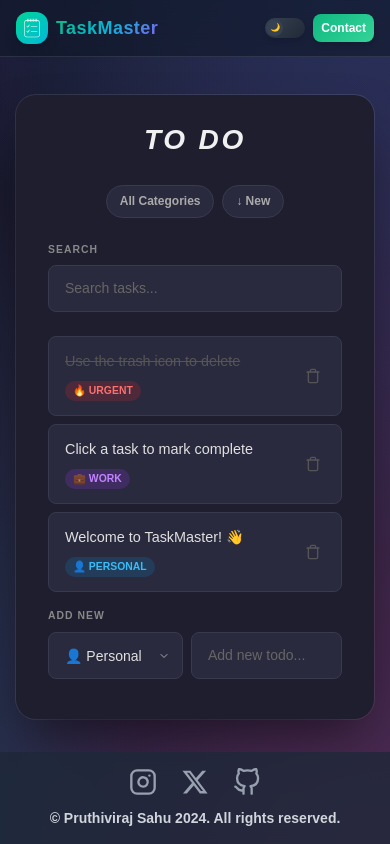
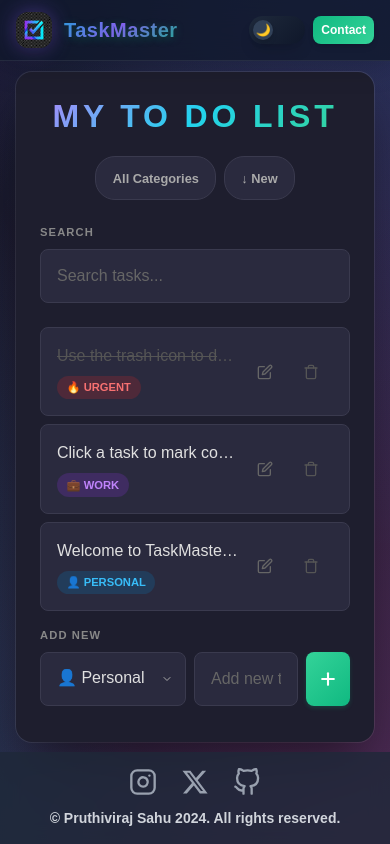
Before and after one commit to Pruthivi13/OIBSIP_task3, a React (Vite) app: page / in a window 390 px wide. Built offline with nearby package versions, Linux system fonts and the light colour scheme.

Commit message:
UI/UX improvements: new logo, Google Sans font, edit functionality, mobile optimization, premium header design

```diff
--- a/index.html
+++ b/index.html
@@ -2,7 +2,7 @@
 <html lang="en">
   <head>
     <meta charset="UTF-8" />
-    <link rel="icon" type="image/svg+xml" href="/OnlineWebFonts_COM_Icons_11cb5d4455d28356663fa525a32aa316/To_Do_List.svg" />
+    <link rel="icon" type="image/png" href="/taskmaster_logo.png" />
     <meta name="viewport" content="width=device-width, initial-scale=1.0" />
     <title>TaskMaster</title>
   </head>
--- a/src/App.jsx
+++ b/src/App.jsx
@@ -39,6 +39,8 @@
   const [searchTerm, setSearchTerm] = useState('');
   const [filterCategory, setFilterCategory] = useState('All');
   const [sortBy, setSortBy] = useState('Newest'); // 'Newest', 'Oldest', 'A-Z'
+  const [editingId, setEditingId] = useState(null);
+  const [editText, setEditText] = useState('');
 
   // Save to localStorage whenever tasks change
   useEffect(() => {
@@ -71,11 +73,36 @@
   };
 
   const toggleComplete = (id) => {
+    if (editingId === id) return; // Don't toggle while editing
     setTasks((prev) =>
       prev.map((task) =>
         task.id === id ? { ...task, completed: !task.completed } : task
       )
     );
+  };
+
+  const startEdit = (id, currentTitle) => {
+    setEditingId(id);
+    setEditText(currentTitle);
+  };
+
+  const saveEdit = () => {
+    if (editText.trim() === '') {
+      alert('Task cannot be empty');
+      return;
+    }
+    setTasks((prev) =>
+      prev.map((task) =>
+        task.id === editingId ? { ...task, title: editText.trim() } : task
+      )
+    );
+    setEditingId(null);
+    setEditText('');
+  };
+
+  const cancelEdit = () => {
+    setEditingId(null);
+    setEditText('');
   };
 
   // Filter & Sort Logic
@@ -101,7 +128,7 @@
         <div className="minimal-container">
           {/* Header Section with Sort/Filter */}
           <div className="flex flex-col items-center mb-6">
-            <h1 className="app-title mb-2">TO DO</h1>
+            <h1 className="app-title mb-2">MY TO DO LIST</h1>
 
             {/* Controls Bar */}
             <div className="flex gap-2 items-center justify-center w-full">
@@ -165,6 +192,45 @@
                   key={task.id}
                   className={`task-row ${task.completed ? 'completed' : ''}`}
                 >
+                  {editingId === task.id ? (
+                    // Edit Mode
+                    <>
+                      <input
+                        type="text"
+                        value={editText}
+                        onChange={(e) => setEditText(e.target.value)}
+                        className="minimal-input flex-1"
+                        autoFocus
+                        onKeyDown={(e) => {
+                          if (e.key === 'Enter') saveEdit();
+                          if (e.key === 'Escape') cancelEdit();
+                        }}
+                      />
+                      <div className="flex gap-2 ml-2">
+                        <button
+                          onClick={saveEdit}
+                          className="edit-btn save"
+                          aria-label="Save"
+                        >
+                          <svg xmlns="http://www.w3.org/2000/svg" width="16" height="16" viewBox="0 0 24 24" fill="none" stroke="currentColor" strokeWidth="2" strokeLinecap="round" strokeLinejoin="round">
+                            <polyline points="20 6 9 17 4 12"></polyline>
+                          </svg>
+                        </button>
+                        <button
+                          onClick={cancelEdit}
+                          className="edit-btn cancel"
+                          aria-label="Cancel"
+                        >
+                          <svg xmlns="http://www.w3.org/2000/svg" width="16" height="16" viewBox="0 0 24 24" fill="none" stroke="currentColor" strokeWidth="2" strokeLinecap="round" strokeLinejoin="round">
+                            <line x1="18" y1="6" x2="6" y2="18"></line>
+                            <line x1="6" y1="6" x2="18" y2="18"></line>
+                          </svg>
+                        </button>
+                      </div>
+                    </>
+                  ) : (
+                    // View Mode
+                    <>
                       <div className="flex flex-col flex-1 gap-1 min-w-0" onClick={() => toggleComplete(task.id)}>
                         <span className="task-text truncate">{task.title}</span>
                         <span className={`category-tag ${task.category.toLowerCase()}`}>
@@ -172,9 +238,20 @@
                         </span>
                       </div>
 
+                      <div className="flex gap-2 ml-2">
+                        <button
+                          onClick={(e) => { e.stopPropagation(); startEdit(task.id, task.title); }}
+                          className="edit-btn"
+                          aria-label="Edit task"
+                        >
+                          <svg xmlns="http://www.w3.org/2000/svg" width="16" height="16" viewBox="0 0 24 24" fill="none" stroke="currentColor" strokeWidth="2" strokeLinecap="round" strokeLinejoin="round">
+                            <path d="M11 4H4a2 2 0 0 0-2 2v14a2 2 0 0 0 2 2h14a2 2 0 0 0 2-2v-7"></path>
+                            <path d="M18.5 2.5a2.121 2.121 0 0 1 3 3L12 15l-4 1 1-4 9.5-9.5z"></path>
+                          </svg>
+                        </button>
                         <button
                           onClick={(e) => { e.stopPropagation(); deleteTask(task.id); }}
-                    className="delete-btn ml-2"
+                          className="delete-btn"
                           aria-label="Delete task"
                         >
                           <svg xmlns="http://www.w3.org/2000/svg" width="16" height="16" viewBox="0 0 24 24" fill="none" stroke="currentColor" strokeWidth="2" strokeLinecap="round" strokeLinejoin="round">
@@ -182,6 +259,9 @@
                             <path d="M19 6v14a2 2 0 0 1-2 2H7a2 2 0 0 1-2-2V6m3 0V4a2 2 0 0 1 2-2h4a2 2 0 0 1 2 2v2"></path>
                           </svg>
                         </button>
+                      </div>
+                    </>
+                  )}
                 </div>
               ))
             )}
@@ -210,9 +290,13 @@
                 placeholder="Add new todo..."
                 className="minimal-input flex-1"
               />
+              <button type="submit" className="add-btn" aria-label="Add task">
+                <svg xmlns="http://www.w3.org/2000/svg" width="20" height="20" viewBox="0 0 24 24" fill="none" stroke="currentColor" strokeWidth="2.5" strokeLinecap="round" strokeLinejoin="round">
+                  <line x1="12" y1="5" x2="12" y2="19"></line>
+                  <line x1="5" y1="12" x2="19" y2="12"></line>
+                </svg>
+              </button>
             </div>
-            {/* Mobile Submit Button (Optional, but good for UX) */}
-            <button type="submit" className="hidden">Add</button>
           </form>
         </div>
 
--- a/src/components/Header.jsx
+++ b/src/components/Header.jsx
@@ -8,15 +8,23 @@
       {/* Mobile: Stack layout, Desktop: Row layout */}
       <div className="flex items-center justify-between">
         {/* Left - Logo & App Name */}
-        <div className="flex items-center gap-2 md:gap-3">
-          <div className="w-8 h-8 md:w-10 md:h-10 rounded-xl bg-gradient-to-br from-emerald-400 to-cyan-500 flex items-center justify-center shadow-lg p-1.5 md:p-2">
+        <div className="flex items-center gap-3 md:gap-4">
+          <div className="w-9 h-9 md:w-11 md:h-11 rounded-xl overflow-hidden flex items-center justify-center shadow-xl"
+            style={{
+              boxShadow: '0 0 20px rgba(139, 92, 246, 0.4), 0 4px 15px rgba(0, 0, 0, 0.2)'
+            }}
+          >
             <img
-              src="/OnlineWebFonts_COM_Icons_11cb5d4455d28356663fa525a32aa316/To_Do_List.svg"
+              src="/taskmaster_logo.png"
               alt="TaskMaster Logo"
-              className="w-full h-full invert"
+              className="w-full h-full object-cover"
             />
           </div>
-          <h1 className="header-title text-lg md:text-xl font-bold tracking-wide">
+          <h1 className="header-title text-xl md:text-2xl font-bold tracking-wide"
+            style={{
+              textShadow: '0 2px 10px rgba(16, 185, 129, 0.3)'
+            }}
+          >
             TaskMaster
           </h1>
         </div>
@@ -33,27 +41,31 @@
             About
           </a>
 
-          {/* Theme Toggle */}
+          {/* Modern Theme Toggle Switch */}
           <button
             onClick={toggleTheme}
-            className="w-10 h-5 md:w-12 md:h-6 rounded-full transition-all duration-300 flex items-center p-0.5 md:p-1 cursor-pointer border-none shadow-md flex-shrink-0"
+            className="relative w-14 h-7 md:w-16 md:h-8 rounded-full transition-all duration-300 flex items-center p-1 cursor-pointer border-none shadow-lg flex-shrink-0"
             style={{
               background: isDark
-                ? 'linear-gradient(135deg, #374151, #1f2937)'
-                : 'linear-gradient(135deg, #60a5fa, #3b82f6)',
+                ? 'linear-gradient(135deg, #1e293b, #0f172a)'
+                : 'linear-gradient(135deg, #fbbf24, #f59e0b)',
             }}
             aria-label="Toggle theme"
           >
             <div
-              className={`w-4 h-4 md:w-4 md:h-4 rounded-full transition-all duration-300 flex items-center justify-center text-[8px] md:text-[10px] ${
-                isDark ? 'translate-x-0 bg-gray-700' : 'translate-x-5 md:translate-x-6 bg-yellow-300'
+              className={`absolute w-5 h-5 md:w-6 md:h-6 rounded-full transition-all duration-300 flex items-center justify-center shadow-md ${
+                isDark ? 'left-1 bg-slate-700' : 'right-1 bg-white'
               }`}
+              style={{
+                transform: isDark ? 'rotate(0deg)' : 'rotate(360deg)',
+              }}
             >
-              {isDark ? '🌙' : '☀️'}
+              <span className="text-xs md:text-sm">
+                {isDark ? '🌙' : '☀️'}
+              </span>
             </div>
           </button>
 
-          {/* Contact Button */}
           {/* Contact Button */}
           <a
             href="https://mail.google.com/mail/?view=cm&fs=1&to=mail.to.pruthivi@gmail.com"
--- a/src/index.css
+++ b/src/index.css
@@ -1,9 +1,10 @@
 @import "tailwindcss";
 
-@import url('https://fonts.googleapis.com/css2?family=Bricolage+Grotesque:opsz,wght@12..96,200..800&family=DM+Sans:ital,opsz,wght@0,9..40,100..1000;1,9..40,100..1000&family=Manrope:wght@200..800&display=swap');
+@import url('https://fonts.googleapis.com/css2?family=Bricolage+Grotesque:opsz,wght@12..96,200..800&family=DM+Sans:ital,opsz,wght@0,9..40,100..1000;1,9..40,100..1000&family=Google+Sans+Flex:opsz,wght@6..144,1..1000&family=Google+Sans:ital,opsz,wght@0,17..18,400..700;1,17..18,400..700&family=Manrope:wght@200..800&display=swap');
 
 :root {
-  --font-primary: "DM Sans", sans-serif;
+  --font-primary: "Google Sans Flex", "DM Sans", sans-serif;
+  --font-display: "Google Sans", "Google Sans Flex", sans-serif;
 }
 
 *, *::before, *::after, html, body, input, textarea, button, select {
@@ -163,28 +164,42 @@
 
 /* Header styles */
 .header-bg {
-  @apply bg-gray-900/60;
-  backdrop-filter: blur(12px);
-  border-bottom: 1px solid rgba(255, 255, 255, 0.1);
+  background: rgba(15, 23, 42, 0.75);
+  backdrop-filter: blur(20px);
+  -webkit-backdrop-filter: blur(20px);
+  border-bottom: 1px solid rgba(255, 255, 255, 0.08);
+  box-shadow: 0 4px 30px rgba(0, 0, 0, 0.2);
 }
 
 html.light-mode .header-bg {
-  @apply bg-white/60;
-  border-bottom: 1px solid rgba(0, 0, 0, 0.1);
+  background: rgba(255, 255, 255, 0.8);
+  backdrop-filter: blur(20px);
+  -webkit-backdrop-filter: blur(20px);
+  border-bottom: 1px solid rgba(0, 0, 0, 0.08);
+  box-shadow: 0 4px 30px rgba(0, 0, 0, 0.08);
 }
 
 .header-title {
-  background: linear-gradient(135deg, #10b981, #06b6d4, #8b5cf6);
+  background: linear-gradient(135deg, #10b981, #06b6d4, #8b5cf6, #10b981);
+  background-size: 200% 200%;
   background-clip: text;
   -webkit-background-clip: text;
   color: transparent;
+  animation: shimmer 4s ease infinite;
 }
 
 html.light-mode .header-title {
-  background: linear-gradient(135deg, #059669, #0891b2, #7c3aed);
+  background: linear-gradient(135deg, #059669, #0891b2, #7c3aed, #059669);
+  background-size: 200% 200%;
   background-clip: text;
   -webkit-background-clip: text;
   color: transparent;
+  animation: shimmer 4s ease infinite;
+}
+
+@keyframes shimmer {
+  0%, 100% { background-position: 0% 50%; }
+  50% { background-position: 100% 50%; }
 }
 
 /* Nav link styles */
@@ -337,18 +352,25 @@
 
 /* App Title */
 .app-title {
-  font-size: 1.75rem;
-  font-weight: 800;
-  font-style: italic;
+  font-family: var(--font-display);
+  font-size: 2.5rem;
+  font-weight: 700;
   text-align: center;
-  color: #1a1a1a;
+  background: linear-gradient(135deg, #8b5cf6, #06b6d4, #10b981);
+  background-clip: text;
+  -webkit-background-clip: text;
+  color: transparent;
   margin-bottom: 1.5rem;
-  letter-spacing: 0.1em;
-  transition: color 0.3s ease;
+  letter-spacing: 0.15em;
+  transition: all 0.3s ease;
+  text-transform: uppercase;
 }
 
 html:not(.light-mode) .app-title {
-  color: #f0f0f0;
+  background: linear-gradient(135deg, #a78bfa, #22d3ee, #34d399);
+  background-clip: text;
+  -webkit-background-clip: text;
+  color: transparent;
 }
 
 /* Section Label */
@@ -525,6 +547,100 @@
   color: #f56565;
 }
 
+/* Add Button */
+.add-btn {
+  background: linear-gradient(135deg, #10b981, #34d399);
+  border: none;
+  color: white;
+  cursor: pointer;
+  padding: 0.75rem;
+  border-radius: 8px;
+  transition: all 0.2s ease;
+  display: flex;
+  align-items: center;
+  justify-content: center;
+  min-width: 44px;
+  min-height: 44px;
+  box-shadow: 0 2px 4px rgba(16, 185, 129, 0.2);
+}
+
+.add-btn:hover {
+  background: linear-gradient(135deg, #059669, #10b981);
+  transform: scale(1.05);
+  box-shadow: 0 4px 8px rgba(16, 185, 129, 0.3);
+}
+
+.add-btn:active {
+  transform: scale(0.98);
+}
+
+html:not(.light-mode) .add-btn {
+  background: linear-gradient(135deg, #34d399, #10b981);
+}
+
+html:not(.light-mode) .add-btn:hover {
+  background: linear-gradient(135deg, #10b981, #059669);
+}
+
+/* Edit Buttons */
+.edit-btn {
+  background: none;
+  border: none;
+  color: #999;
+  cursor: pointer;
+  padding: 0.25rem;
+  transition: color 0.2s ease;
+  display: flex;
+  align-items: center;
+  justify-content: center;
+  min-width: 32px;
+  min-height: 32px;
+}
+
+.edit-btn:hover {
+  color: #3b82f6;
+}
+
+.edit-btn.save {
+  color: #10b981;
+}
+
+.edit-btn.save:hover {
+  color: #059669;
+}
+
+.edit-btn.cancel {
+  color: #ef4444;
+}
+
+.edit-btn.cancel:hover {
+  color: #dc2626;
+}
+
+html:not(.light-mode) .edit-btn {
+  color: #666;
+}
+
+html:not(.light-mode) .edit-btn:hover {
+  color: #60a5fa;
+}
+
+html:not(.light-mode) .edit-btn.save {
+  color: #34d399;
+}
+
+html:not(.light-mode) .edit-btn.save:hover {
+  color: #10b981;
+}
+
+html:not(.light-mode) .edit-btn.cancel {
+  color: #f87171;
+}
+
+html:not(.light-mode) .edit-btn.cancel:hover {
+  color: #ef4444;
+}
+
 /* Category Tags */
 .category-tag {
   display: inline-block;
@@ -647,3 +763,116 @@
 html:not(.light-mode) .task-list-container::-webkit-scrollbar-thumb:hover {
   background: #555;
 }
+
+/* ============================================
+   MOBILE-FIRST RESPONSIVE ENHANCEMENTS
+   ============================================ */
+
+/* Mobile: Minimum touch target sizes (44x44px) */
+@media (max-width: 640px) {
+  .minimal-container {
+    padding: 1.25rem 1.5rem;
+    max-width: 100%;
+    border-radius: 16px;
+  }
+
+  .app-title {
+    font-size: 2rem;
+    letter-spacing: 0.12em;
+    margin-bottom: 1rem;
+  }
+
+  /* Larger touch targets for mobile */
+  .minimal-input {
+    padding: 0.875rem 1rem;
+    font-size: 16px; /* Prevent iOS zoom on focus */
+    min-height: 44px;
+  }
+
+  .task-row {
+    padding: 1rem 1rem;
+    min-height: 60px;
+  }
+
+  .task-text {
+    font-size: 1rem;
+  }
+
+  .delete-btn {
+    padding: 0.5rem;
+    min-width: 44px;
+    min-height: 44px;
+  }
+
+  .control-pill {
+    padding: 0.5rem 1rem;
+    font-size: 0.8rem;
+    min-height: 44px;
+  }
+
+  /* Stack controls vertically on very small screens */
+  .flex.gap-2.items-center.justify-center {
+    flex-wrap: wrap;
+  }
+
+  .section-label {
+    font-size: 0.7rem;
+  }
+
+  .category-tag {
+    font-size: 0.7rem;
+    padding: 0.2rem 0.6rem;
+  }
+}
+
+/* Tablet: 640px - 1024px */
+@media (min-width: 640px) and (max-width: 1024px) {
+  .minimal-container {
+    max-width: 500px;
+  }
+
+  .app-title {
+    font-size: 2.25rem;
+  }
+}
+
+/* Desktop: > 1024px */
+@media (min-width: 1024px) {
+  .minimal-container {
+    max-width: 480px;
+  }
+
+  .task-row:hover {
+    transform: translateX(2px);
+  }
+}
+
+/* Improve button hover states on touch devices */
+@media (hover: none) {
+  .task-row:hover {
+    background: inherit;
+    border-color: inherit;
+  }
+
+  .task-row:active {
+    background: #fafafa;
+    border-color: #ddd;
+  }
+
+  html:not(.light-mode) .task-row:active {
+    background: #333348;
+    border-color: #4a4a5e;
+  }
+
+  .delete-btn:hover {
+    color: inherit;
+  }
+
+  .delete-btn:active {
+    color: #e53e3e;
+  }
+
+  html:not(.light-mode) .delete-btn:active {
+    color: #f56565;
+  }
+}
```
Also changed, not shown: public/taskmaster_logo.png (added). Lines whose indentation alone changed are shown as unchanged.
